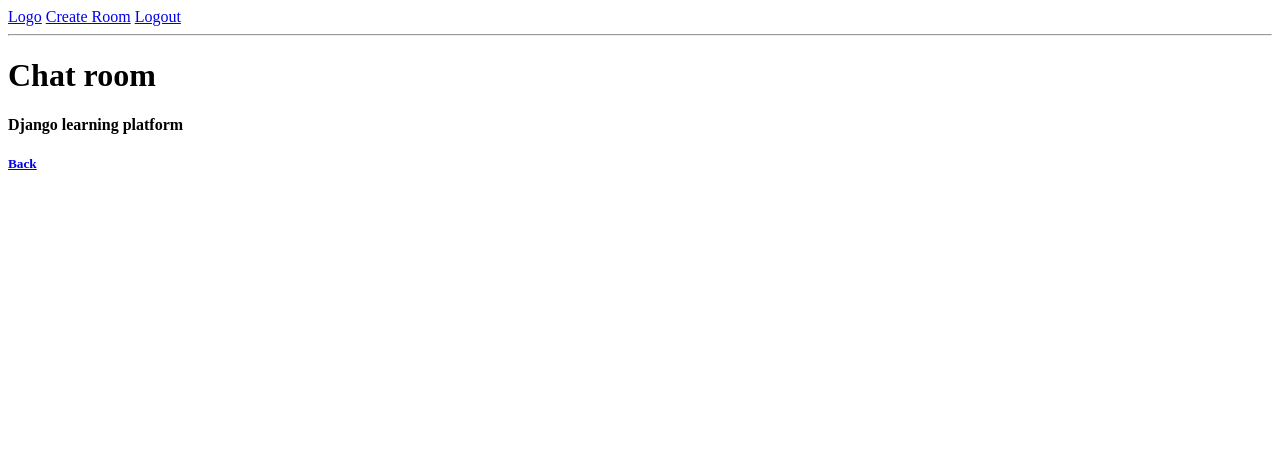
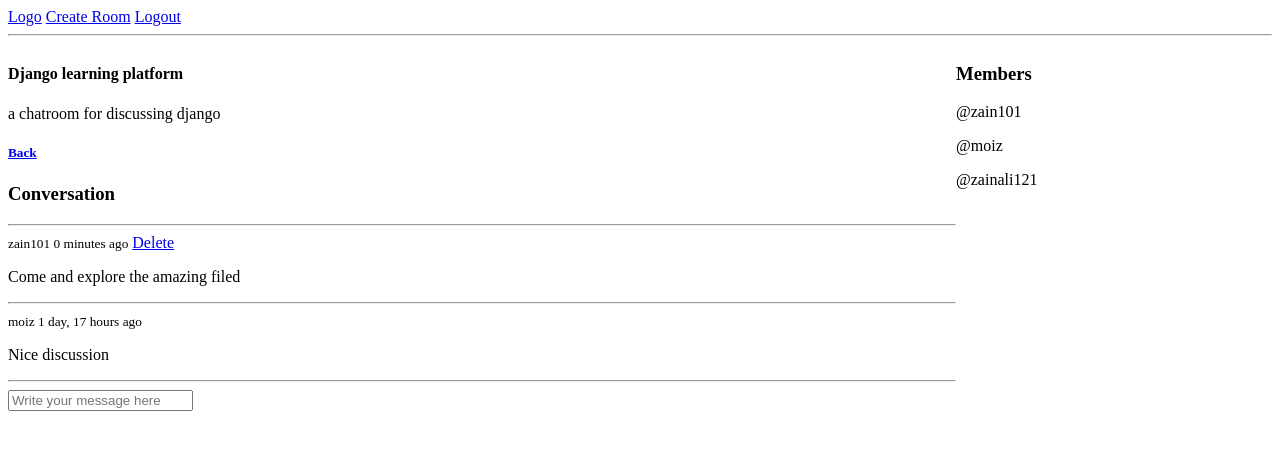
Before and after one commit to ZainAli121/Django-Chat-Room, a Django app: page /room/1/ in a window 1280 px wide. Shown: the top 450 px of the page. Run offline with Django 4.2, Linux system fonts and the light colour scheme; a user stored in the database is signed in; data comes from the database, SQL or seed files in the repository; both versions use the stored data as it was after the commit.

Commit message:
feat: Message CRUD

```diff
--- a/TopicTorch/base/models.py
+++ b/TopicTorch/base/models.py
@@ -11,6 +11,7 @@ class Topic(models.Model):
 
 class Room(models.Model):
     host = models.ForeignKey(User, on_delete=models.SET_NULL, null=True)
+    members = models.ManyToManyField(User, related_name='members', blank=True)
     topic = models.ForeignKey(Topic, on_delete=models.SET_NULL, null=True)
     name = models.CharField(max_length=200)
     desc = models.TextField(null=True, blank=True)
--- a/TopicTorch/base/templates/base/room.html
+++ b/TopicTorch/base/templates/base/room.html
@@ -1,8 +1,56 @@
 {% extends 'main.html' %}
 
 {% block content %}
-<h1> Chat room </h1>
 
-<h4>{{room.name}}</h4>
-<h5><a href="{% url 'home' %}">Back</a></h5>
+<style>
+    .room-container {
+        display: grid;
+        grid-template-columns: 3fr 1fr;
+    }
+</style>
+
+<div class="room-container">
+    <div>
+        <h4>{{room.name}}</h4>
+        <p>{{room.desc}}</p>
+        <h5><a href="{% url 'home' %}">Back</a></h5>
+
+        <div class="comment-wrapper">
+            <h3>Conversation</h3>
+            <hr>
+
+            {% for message in room_messages %}
+            <div>
+                <small>{{message.user}} {{message.created|timesince}} ago</small>
+                {% if request.user == message.user %}
+                <a href="{% url 'delete-message' message.id %}">Delete</a>
+                {% endif %}
+                <p>{{message.body}}</p>
+                <hr>
+            </div>
+            {% endfor %}
+
+        </div>
+
+        {% if request.user.is_authenticated %}
+        <div class="message-form">
+            <form method="post" action="">
+                {% csrf_token %}
+
+                <input type="text" name="body" placeholder="Write your message here">
+            </form>
+        </div>
+        {% endif %}
+
+    </div>
+
+    <div>
+        <h3>Members</h3>
+        {% for member in members %}
+        <div>
+            <p>@{{member.username}}</p>
+        </div>
+        {% endfor %}
+    </div>
+</div>
 {% endblock content %}
--- a/TopicTorch/base/urls.py
+++ b/TopicTorch/base/urls.py
@@ -10,4 +10,5 @@ urlpatterns = [
     path('login/', views.loginUser, name='login'),
     path('logout/', views.logoutUser, name='logout'),
     path('register/', views.registerUser, name='register'),
+    path('delete-message/<str:pk>/', views.deleteMessage, name='delete-message')
 ]
--- a/TopicTorch/base/views.py
+++ b/TopicTorch/base/views.py
@@ -25,7 +25,18 @@ def home(request):
 
 def room(request, pk):
     room = Room.objects.get(id = pk)
-    context = {'room': room}
+    room_messages = room.message_set.all().order_by('-created')
+    members = room.members.all()
+    if request.method == 'POST':
+        message = Message.objects.create(
+           user = request.user,
+           room = room,
+           body = request.POST.get('body')
+        )
+        room.members.add(request.user)
+        return redirect('room', pk=room.id)
+
+    context = {'room': room, 'room_messages': room_messages, 'members':members}
     return render(request, 'base/room.html', context)
 
 @login_required(login_url='login')
@@ -108,3 +119,16 @@ def registerUser(request):
 
     context = {'form': form}
     return render(request, 'base/login_register.html', context)
+
+@login_required(login_url='login')
+def deleteMessage(request, pk):
+    room = Room.objects.get(id = pk)
+    message = Message.objects.get(id=pk)
+
+    if request.user != message.user:
+        return HttpResponse('You cannot delete this message!')
+
+    if request.method == 'POST':
+        message.delete()
+        return redirect('room', pk=room.id)
+    return render(request, 'base/delete.html', {'obj': message})
```
Also changed, not shown: TopicTorch/base/migrations/0003_alter_room_options_room_members.py (added), TopicTorch/db.sqlite3.
